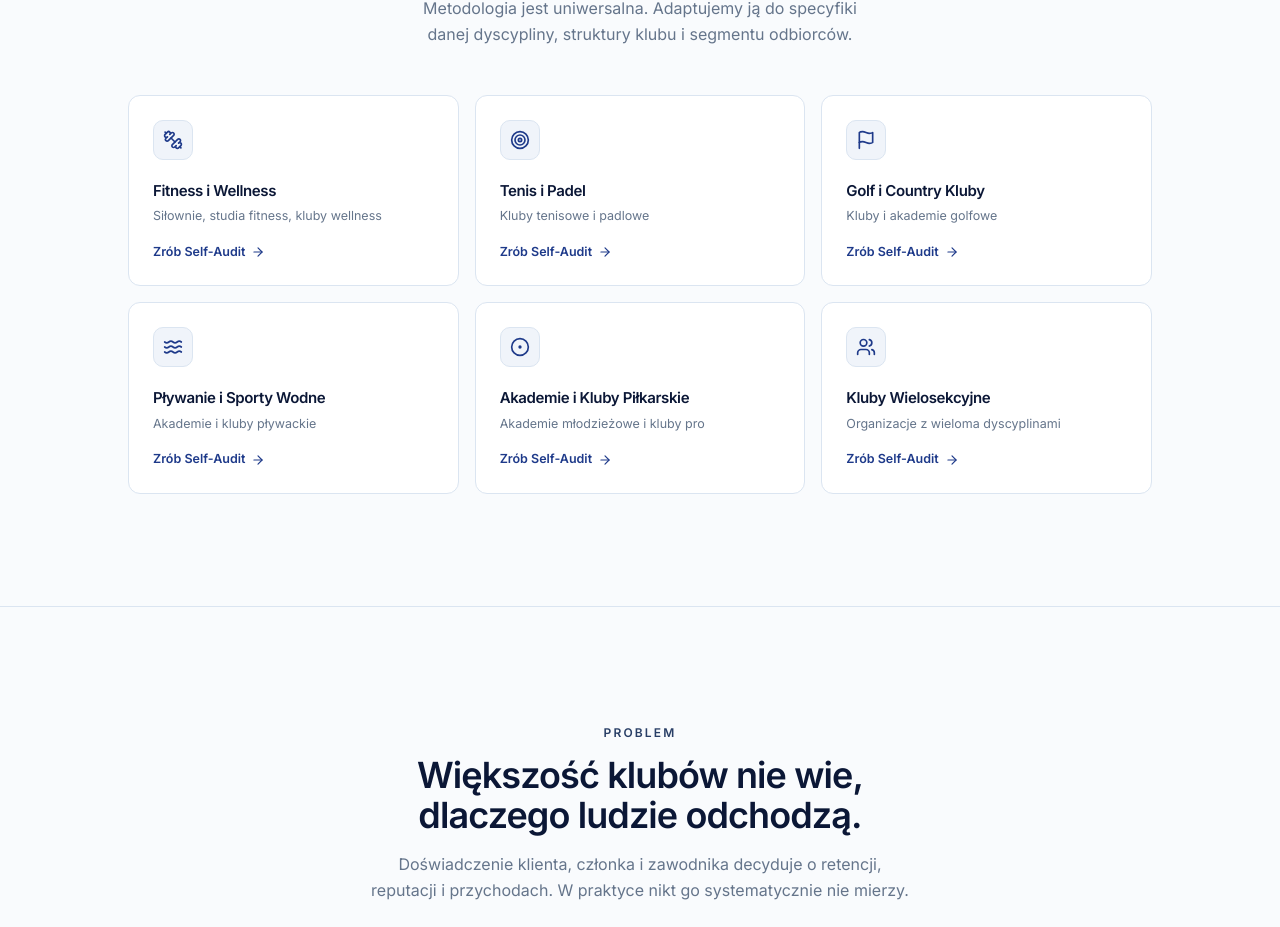
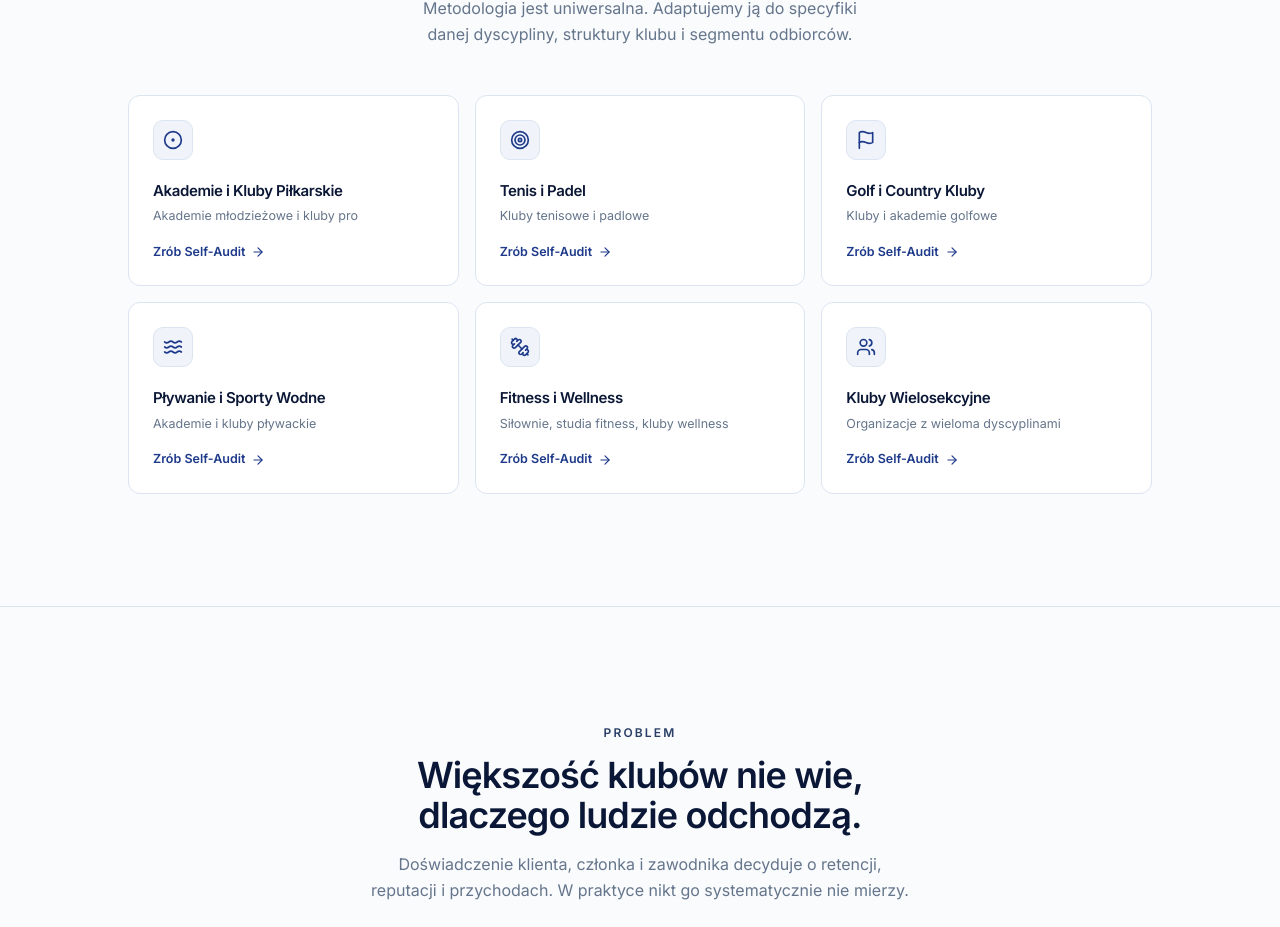
Before and after one commit to Kylog1/SportProSpace, a Next.js app: page / in a window 1280 px wide. Shown: the part 1095-2022 px from the top of the page. Built offline with nearby package versions, Linux system fonts and the light colour scheme.

Commit message:
Przesun Akademie pilkarskie na pierwsze miejsce w sekcji Dla kogo

```diff
--- a/components/sections/DlaKogo.tsx
+++ b/components/sections/DlaKogo.tsx
@@ -17,10 +17,10 @@ const audiences: {
   href: string;
 }[] = [
   {
-    icon: Dumbbell,
-    name: "Fitness i Wellness",
-    note: "Siłownie, studia fitness, kluby wellness",
-    href: "/self-assessment/fitness",
+    icon: CircleDot,
+    name: "Akademie i Kluby Piłkarskie",
+    note: "Akademie młodzieżowe i kluby pro",
+    href: "/self-assessment/football",
   },
   {
     icon: Target,
@@ -41,10 +41,10 @@ const audiences: {
     href: "/self-assessment",
   },
   {
-    icon: CircleDot,
-    name: "Akademie i Kluby Piłkarskie",
-    note: "Akademie młodzieżowe i kluby pro",
-    href: "/self-assessment/football",
+    icon: Dumbbell,
+    name: "Fitness i Wellness",
+    note: "Siłownie, studia fitness, kluby wellness",
+    href: "/self-assessment/fitness",
   },
   {
     icon: Users,
```
